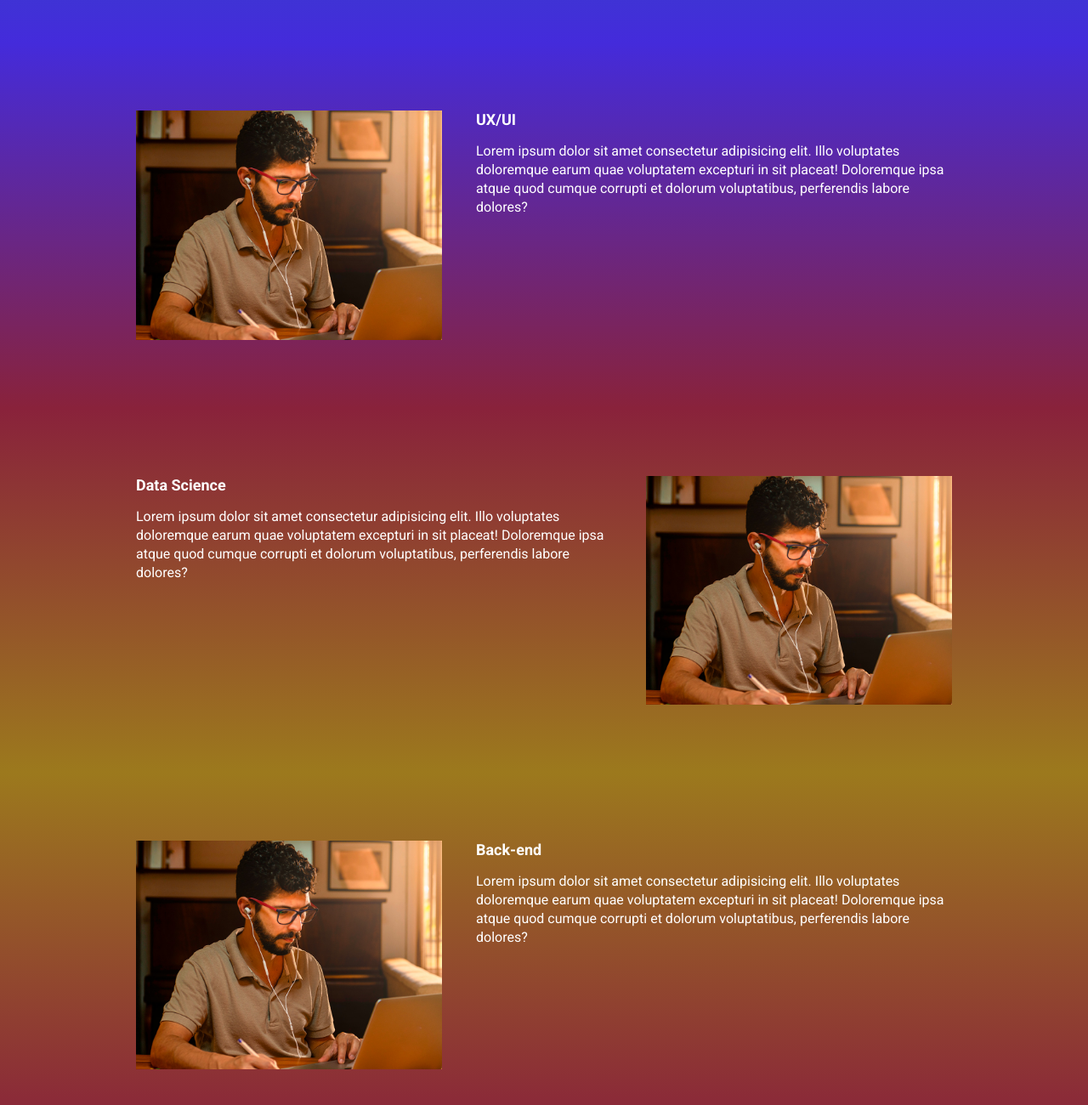
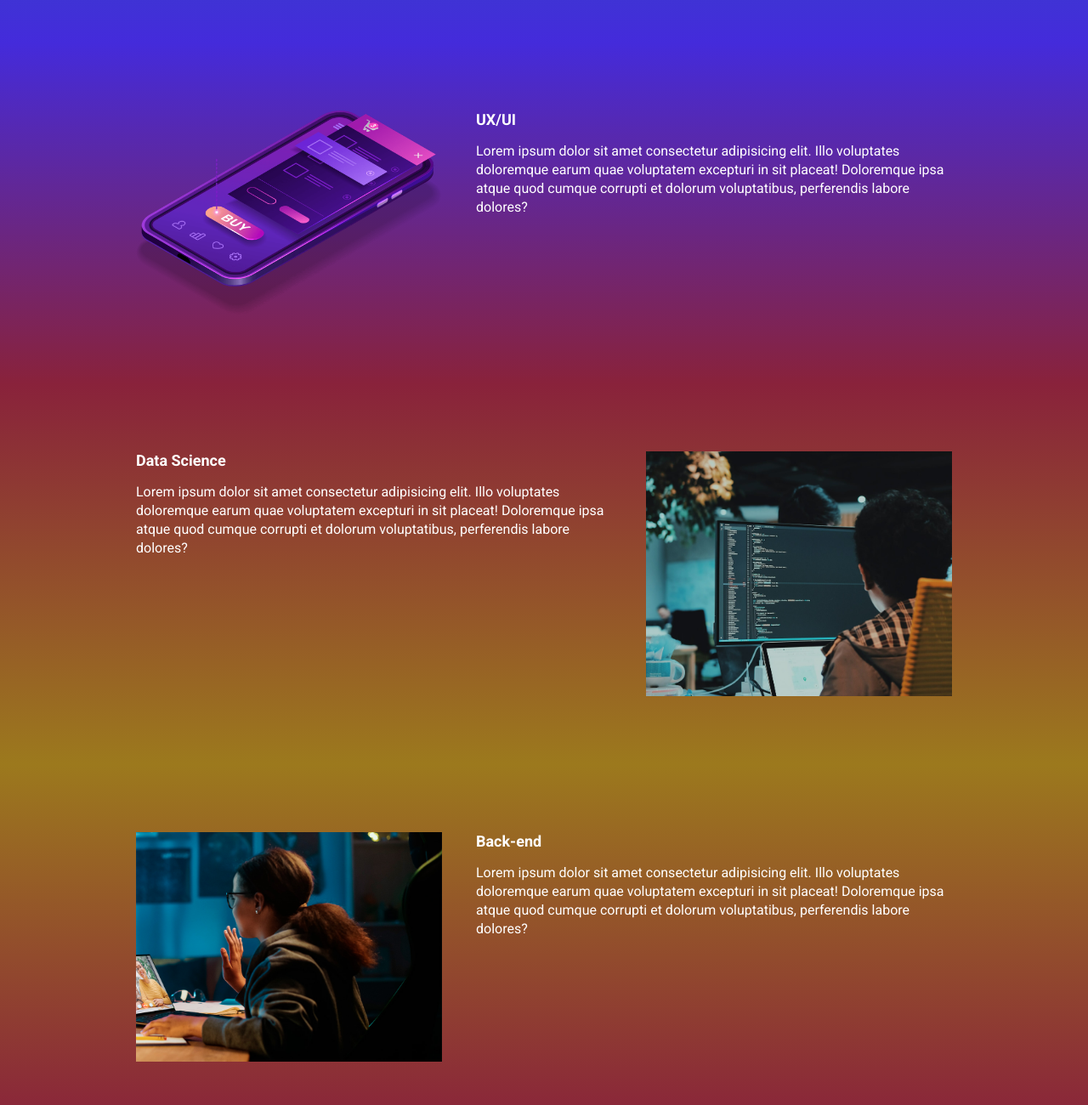
Before and after one commit to jessicanepo/ebac_tech_talks, a website built with Parcel: page src/index.html in a window 1280 px wide. Shown: the part 940-2240 px from the top of the page at 85% size. Built offline with nearby package versions, Linux system fonts and the light colour scheme.

Commit message:
atualizando as imagens

```diff
--- a/src/index.html
+++ b/src/index.html
@@ -59,7 +59,7 @@
                     Lorem ipsum dolor sit amet consectetur adipisicing elit. Illo voluptates doloremque earum quae voluptatem excepturi in sit placeat! Doloremque ipsa atque quod cumque corrupti et dolorum voluptatibus, perferendis labore dolores?
                 </p>
             </div>
-            <img class="event__image" src="./images/frontend.png" alt="Front-End">
+            <img class="event__image" src="./images/ui-ux.png" alt="UX/UI">
         </div>
     </section>
 
@@ -71,7 +71,7 @@
                     Lorem ipsum dolor sit amet consectetur adipisicing elit. Illo voluptates doloremque earum quae voluptatem excepturi in sit placeat! Doloremque ipsa atque quod cumque corrupti et dolorum voluptatibus, perferendis labore dolores?
                 </p>
             </div>
-            <img class="event__image" src="./images/frontend.png" alt="Front-End">
+            <img class="event__image" src="./images/data.png" alt="Data Science">
         </div>
     </section>
 
@@ -83,7 +83,7 @@
                     Lorem ipsum dolor sit amet consectetur adipisicing elit. Illo voluptates doloremque earum quae voluptatem excepturi in sit placeat! Doloremque ipsa atque quod cumque corrupti et dolorum voluptatibus, perferendis labore dolores?
                 </p>
             </div>
-            <img class="event__image" src="./images/frontend.png" alt="Front-End">
+            <img class="event__image" src="./images/backend.png" alt="Back-end">
         </div>
     </section>
 
```
